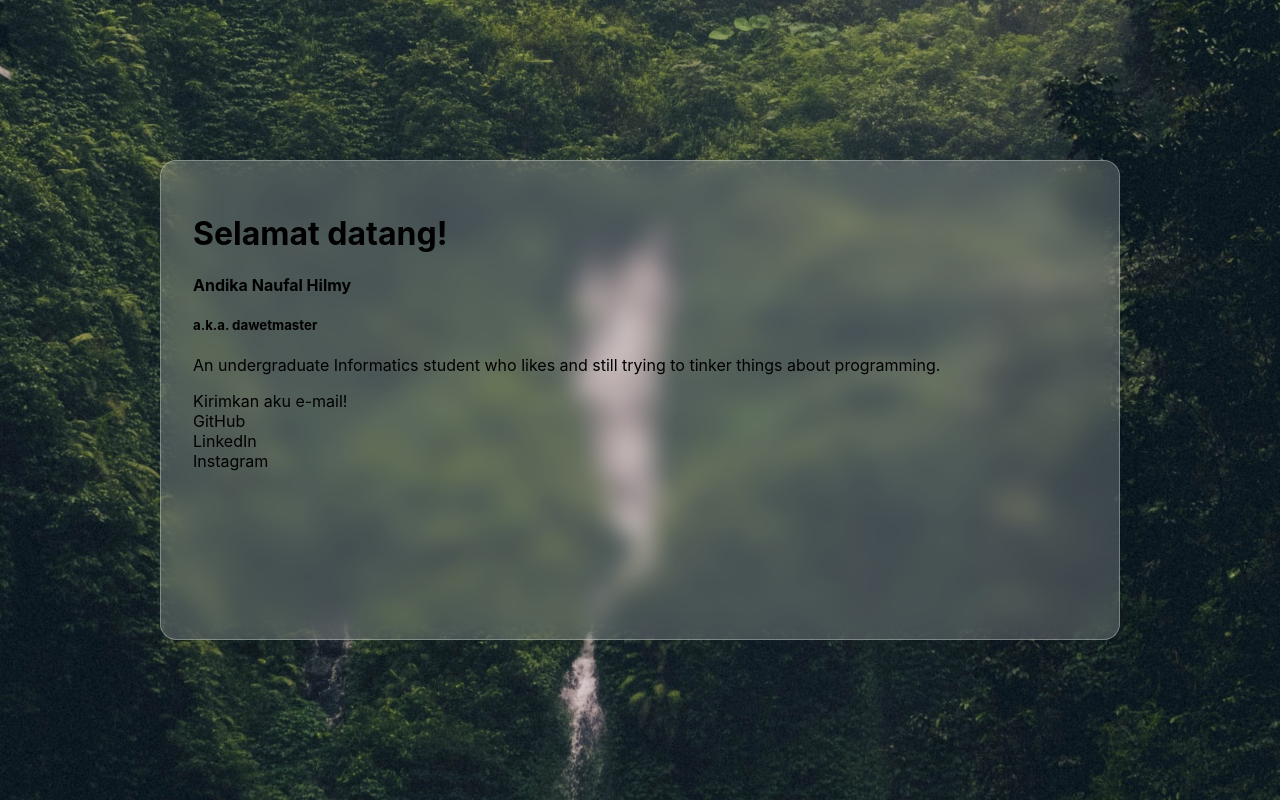
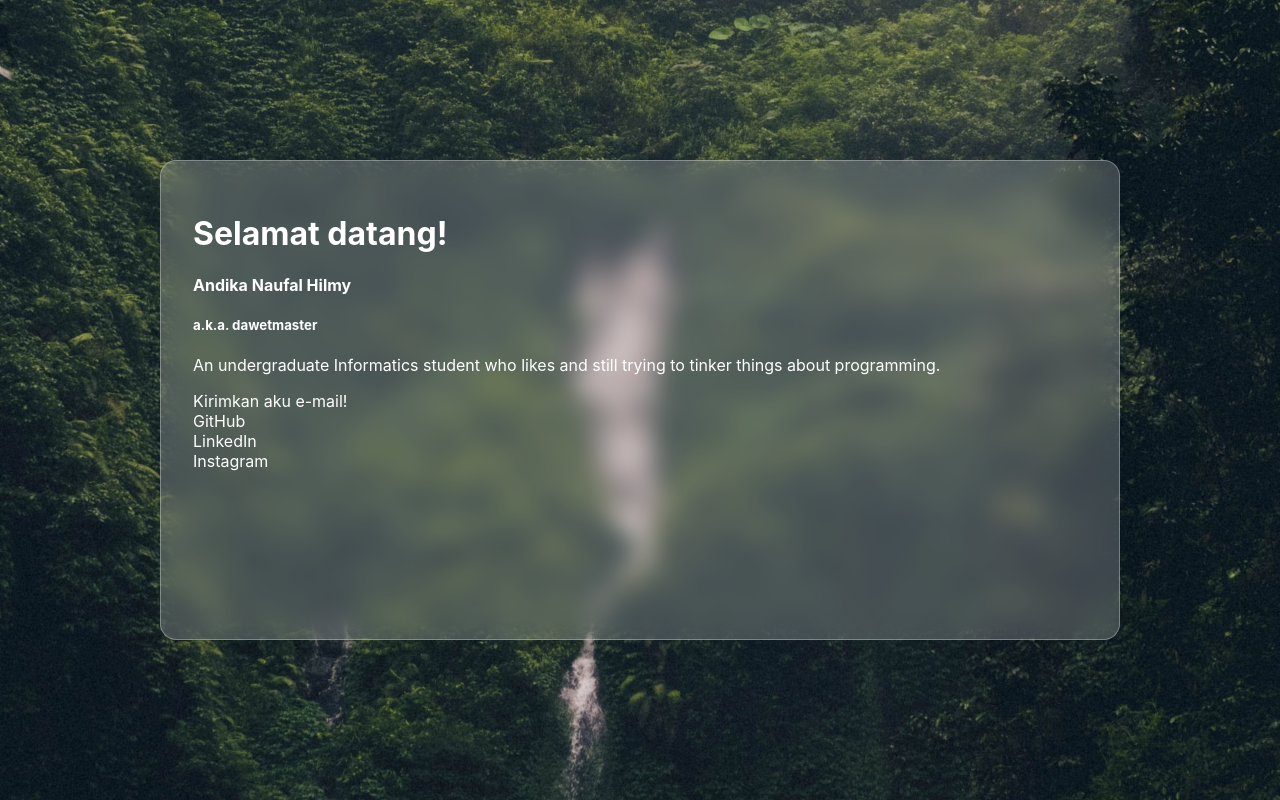
Before and after one commit to andikahilmy/andikahilmy.github.io, a Next.js app: page / in a window 1280 px wide. Built offline with nearby package versions, Linux system fonts and the light colour scheme.

Commit message:
perbaiki tulisan

```diff
--- a/styles/globals.module.css
+++ b/styles/globals.module.css
@@ -1,5 +1,3 @@
-
-
 .glass {
     /* From https://css.glass */
     background: rgba(255, 255, 255, 0.2);
@@ -9,3 +7,18 @@
     -webkit-backdrop-filter: blur(5px);
     border: 1px solid rgba(255, 255, 255, 0.3);
 }
+
+.glass * {
+    color: #fff;
+}
+
+@media (prefers-color-scheme: dark) {
+    .glass {
+        background: rgba(0, 0, 0, 0.2);
+        border: 1px solid rgba(0, 0, 0, 0.3);
+    }
+
+    .glass * {
+        color: #fff;
+    }
+}
```
